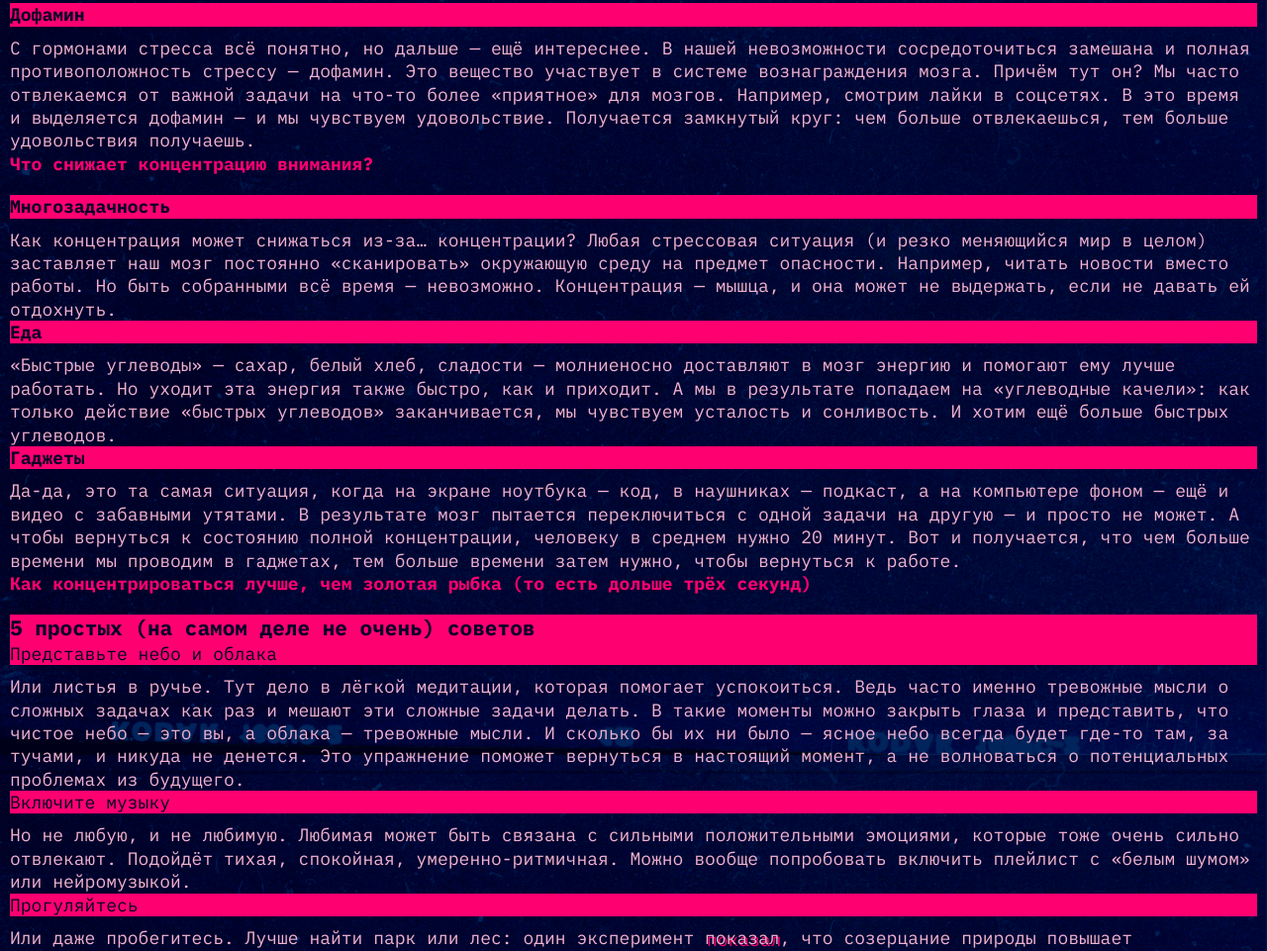
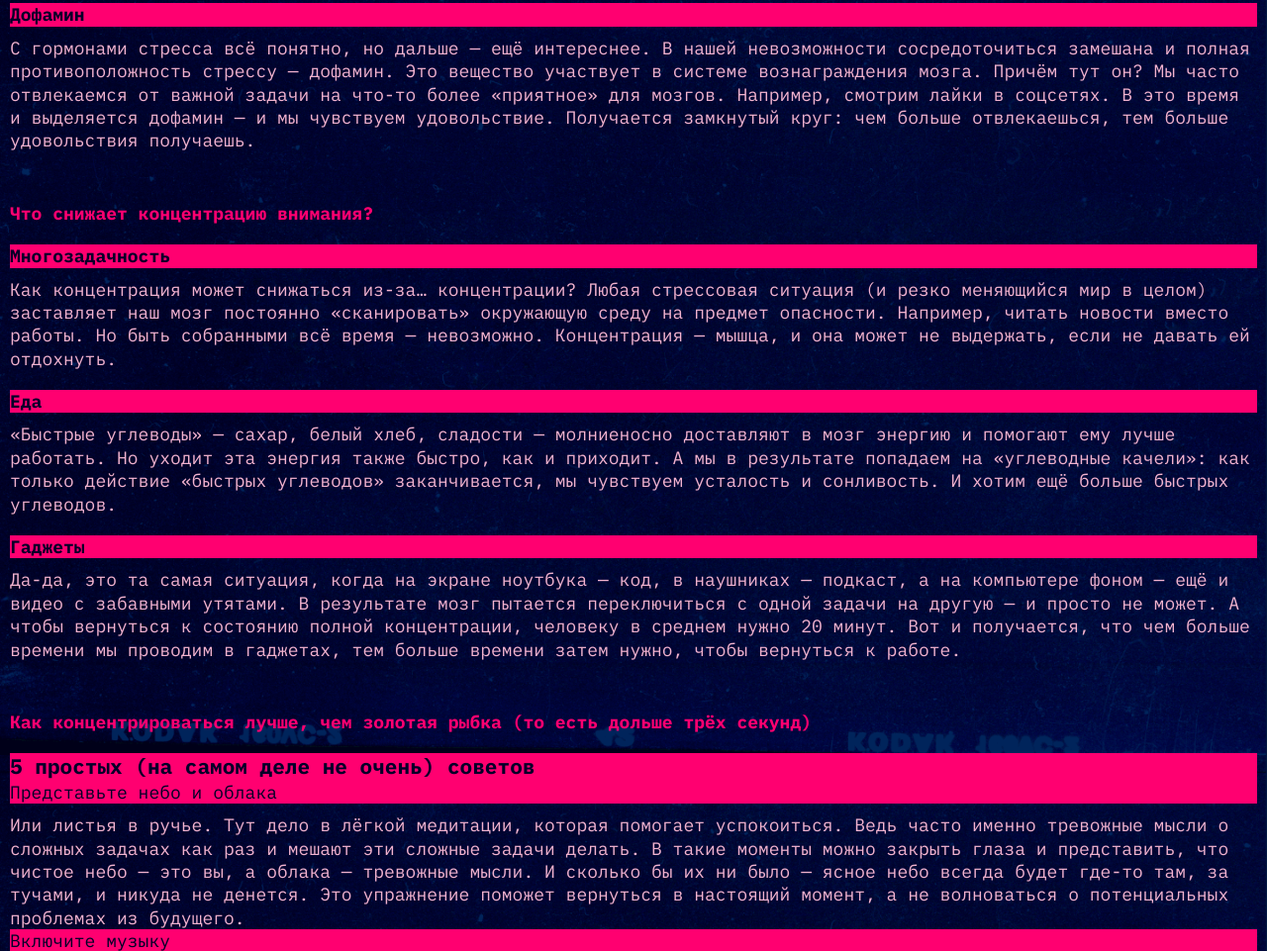
Before and after one commit to FiraxCobalt/slozhno-sosredotochitsya-fd, a plain HTML site: page index.html in a window 1280 px wide. Shown: the part 837-1798 px from the top of the page at 99% size. Drawn offline with Linux system fonts and the light colour scheme.

Commit message:
Убрал класс-модификатор заголовкам и добавил внутренние отступы заголовкам, добавил отступы внешние пунктам списка в 2 секции

```diff
--- a/index.html
+++ b/index.html
@@ -51,14 +51,14 @@
         </ul>
       </nav>
       <h1 class="header__title">no focus</h1>
-      <p class="header__text title-decor">
-        Что делать, когда не можешь делать ничего Или почему нам так сложно
-        сконцентрироваться, особенно когда очень надо
-      </p>
+        <p class="header__text title-decor">
+          Что делать, когда не можешь делать ничего Или почему нам так сложно
+          сконцентрироваться, особенно когда очень надо
+        </p>
     </header>
     <main class="main">
       <section class="hard-focus">
-        <h2 class="hard-focus__title title title_bottom">Почему сосредоточиться так сложно</h2>
+        <h2 class="hard-focus__title title">Почему сосредоточиться так сложно</h2>
         <ul class="hard-focus__list">
           <li class="hard-focus__item">
             <article class="term">
@@ -74,8 +74,8 @@
           </li>
         </ul>
       </section>
-      <section class="decrease-focus ">
-        <h2 class="decrease-focus__title title title_bottom">Что снижает концентрацию внимания?</h2>
+      <section class="decrease-focus">
+        <h2 class="decrease-focus__title title">Что снижает концентрацию внимания?</h2>
         <ul class="decrease-focus__list">
           <li class="decrease-focus__item">
             <article class="term">
@@ -98,7 +98,7 @@
         </ul>
       </section>
       <section class="advices-focus">
-        <h2 class="advices-focus__title title title_bottom">Как концентрироваться лучше, чем золотая рыбка (то есть дольше трёх секунд)</h2>
+        <h2 class="advices-focus__title title">Как концентрироваться лучше, чем золотая рыбка (то есть дольше трёх секунд)</h2>
         <div class="advices-focus__content">
           <h3 class="advices-focus__content-title title-decor">5 простых (на самом деле не очень) советов</h3>
           <ul class="advices-focus__content-list">
--- a/styles/style.css
+++ b/styles/style.css
@@ -111,17 +111,14 @@
 }
 
 .hard-focus {
-  padd
+  padding-block-end: 50px;
 }
 
 .title {
+  padding-block-end: 20px;
   font-size: inherit;
   font-weight: 700;
   color: var(--accent-color);
-}
-
-.title_bottom {
-  margin-block-end: 20px;
 }
 
 .hard-focus__item:not(:last-of-type) {
@@ -137,6 +134,14 @@
   color: var(--paragraph-text-color);
 }
 
+.decrease-focus {
+  padding-block-end: 50px;
+}
+
+.decrease-focus__item:not(:last-of-type) {
+  margin-block-end: 20px;
+}
+
 @media (width >= 768px) {
   .header__title {
     font-size: clamp(7.5rem, 0.5625rem + 14.4531vw, 9.8125rem);
```
